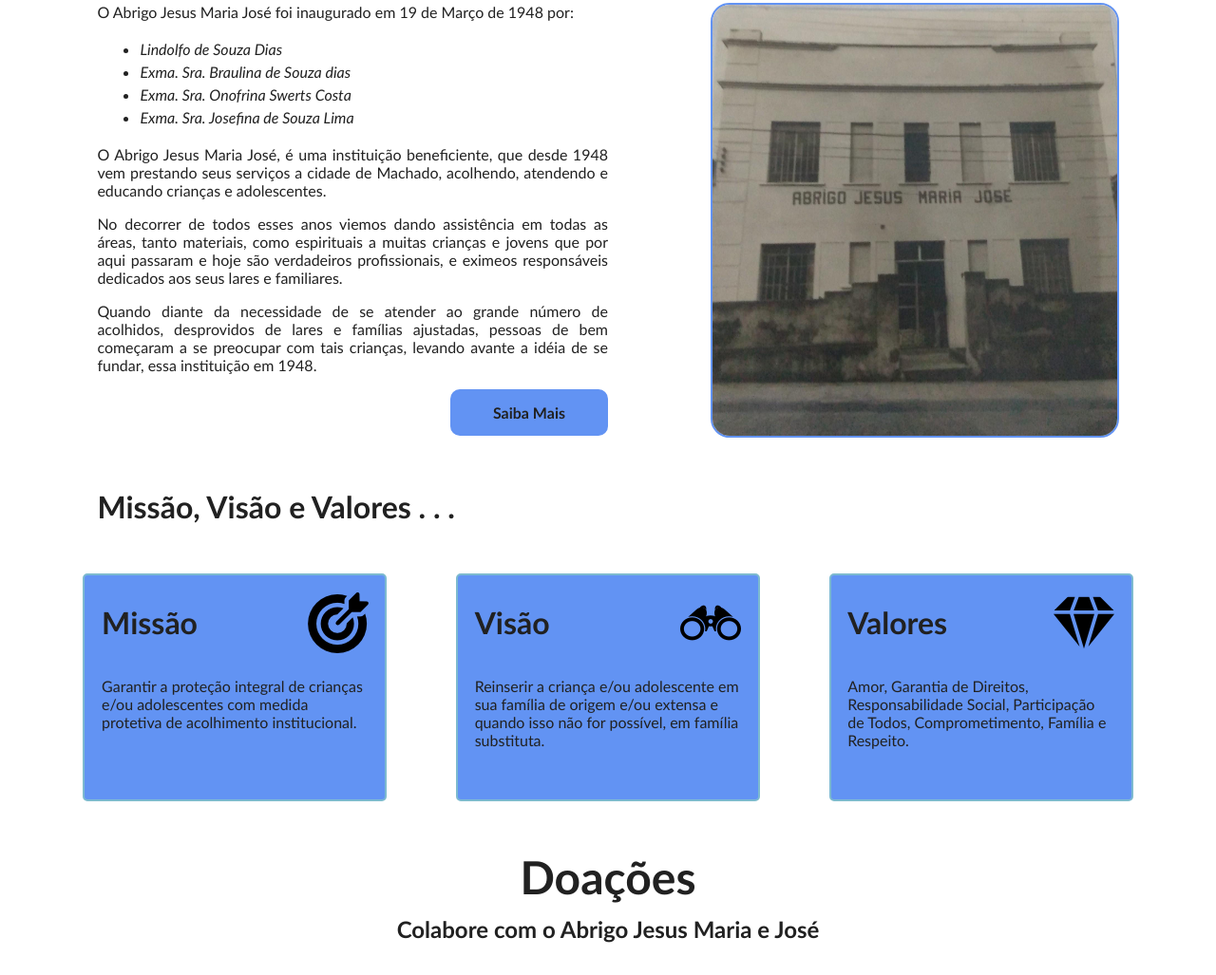
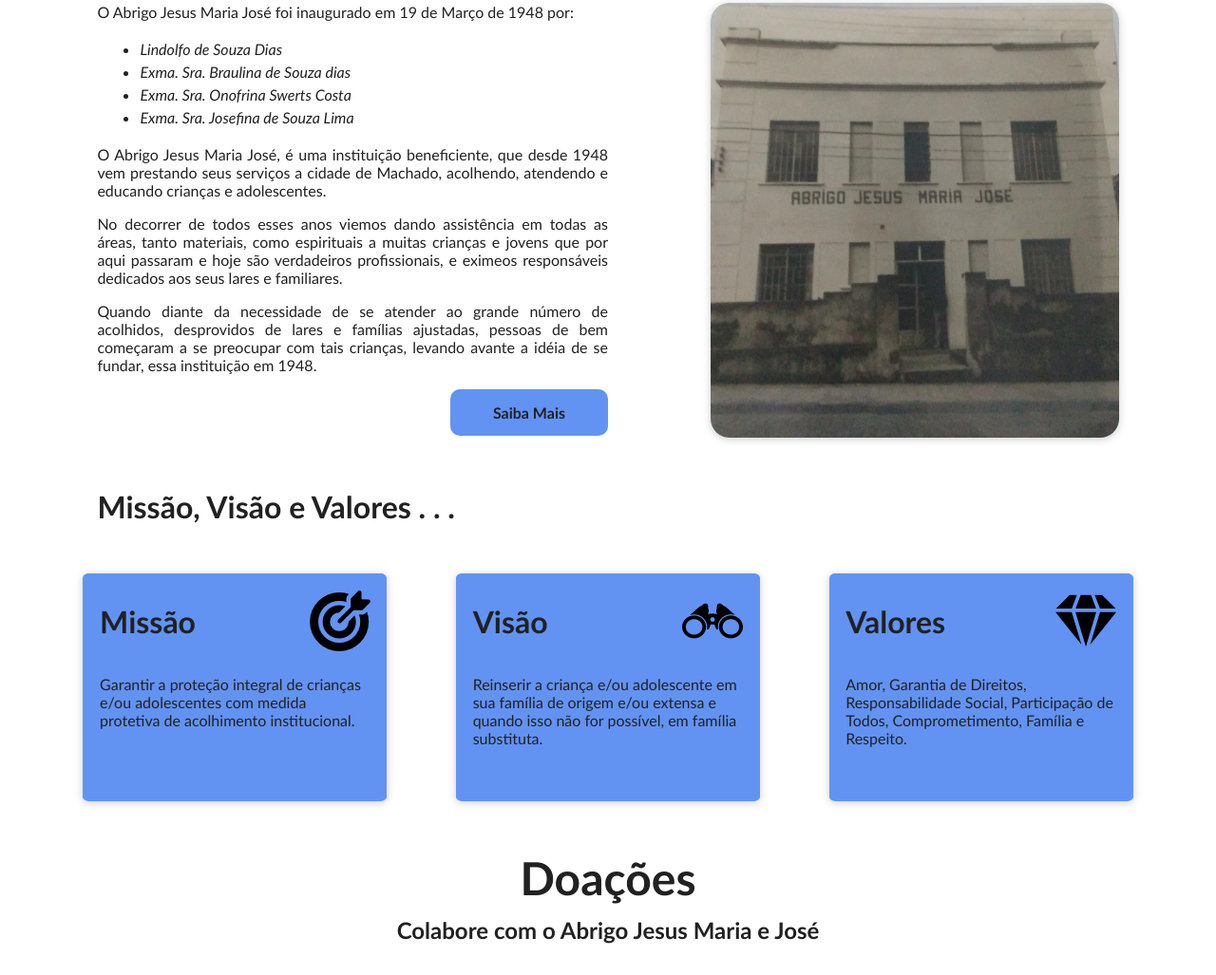
Before and after one commit to 5alomao/Abrigo-Jesus-Maria-Jose, a plain HTML site: page index.html in a window 1280 px wide. Shown: the part 1023-2050 px from the top of the page at 95% size. Drawn offline with Linux system fonts and the light colour scheme.

Commit message:
css aboutus alterado

```diff
--- a/css/style_aboutus.css
+++ b/css/style_aboutus.css
@@ -34,7 +34,7 @@
 .history-img img {
     width: 100%;
     border-radius: 20px;
-    border: 2px solid var(--blue);
+    box-shadow: 0 0.1rem 0.5rem #ccc;
 }
 
 /* MISSÃO VISÃO VALORES */
@@ -48,13 +48,19 @@
 .mvv-box {
     display: block;
     background: var(--blue);
-    border: 2px solid var(--darkblue);
     width: 20rem;
     height: 15rem;
-    border-radius: 5px;
+    border-radius: 2%;
     padding: 1.5%;
     color: var(--dark);
     text-align: left;
+    box-shadow: 0 0.1rem 0.5rem #ccc;
+    transition: all 0.5s;
+}
+
+.mvv-box:hover {
+    cursor: pointer;
+    background: var(--green);
 }
 
 .mvv-box .mvv-box-title {
```
